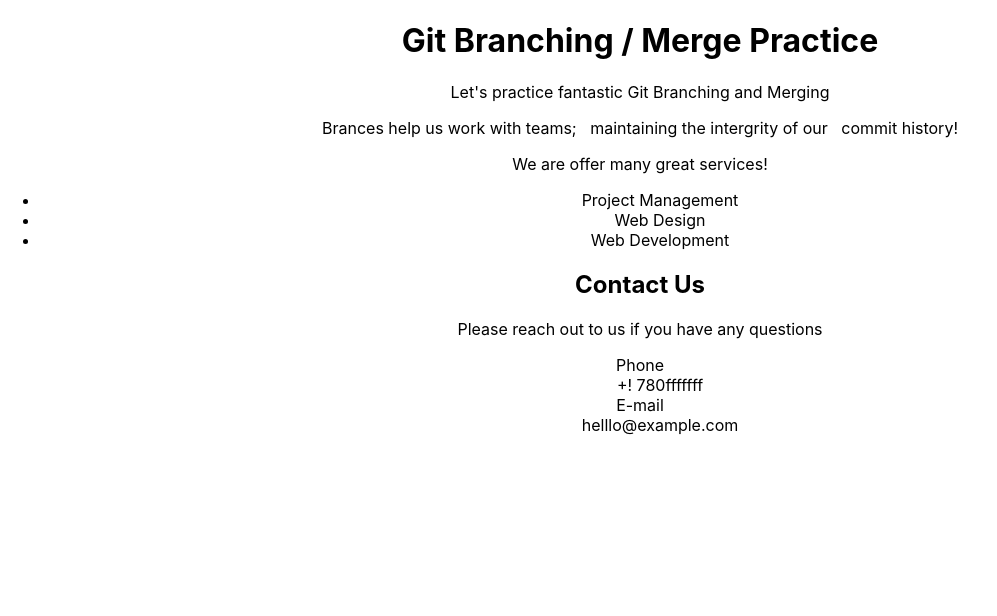
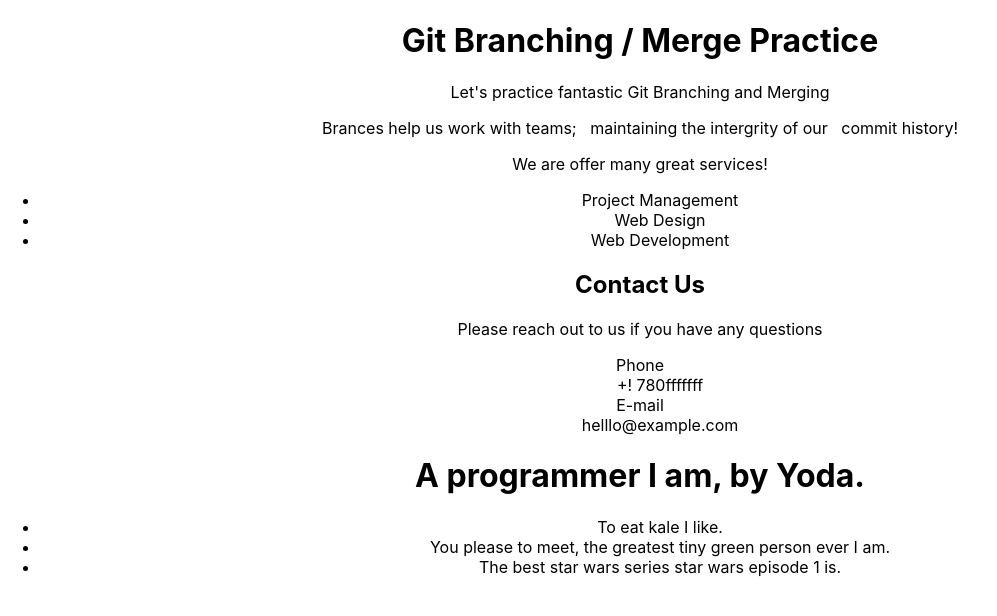
Before and after one commit to jia-von/30-jul-2020-git-topic, a React (Create React App) app: page / in a window 1280 px wide. Shown: the top 616 px of the page, without its empty margins (0-997 px from the left). Built offline with nearby package versions, Linux system fonts and the light colour scheme.

Commit message:
yoda branch created

```diff
--- a/src/App.js
+++ b/src/App.js
@@ -3,6 +3,7 @@ import './App.css';
 import About from './components/About';
 import Services from './components/Services';
 import Contact from './components/Contact';
+import Yoda from './components/Yoda';
 
 function App() {
   return (
@@ -12,6 +13,7 @@ function App() {
       <About />
       <Services />
       <Contact />
+      <Yoda />
     </div>
   );
 }
--- /dev/null
+++ b/src/components/Yoda.js
@@ -0,0 +1,22 @@
+import React from 'react'
+
+class Yoda extends React.Component
+{
+    render()
+    {
+        return (
+            <>
+            <h1>
+            A programmer I am, by Yoda.
+            </h1>
+            <ul>
+                <li>To eat kale I like.</li>
+                <li>You please to meet, the greatest tiny green person ever I am.</li>
+                <li>The best star wars series star wars episode 1 is.</li>
+            </ul>
+            </>
+        );
+    }
+}
+
+export default Yoda;
```
